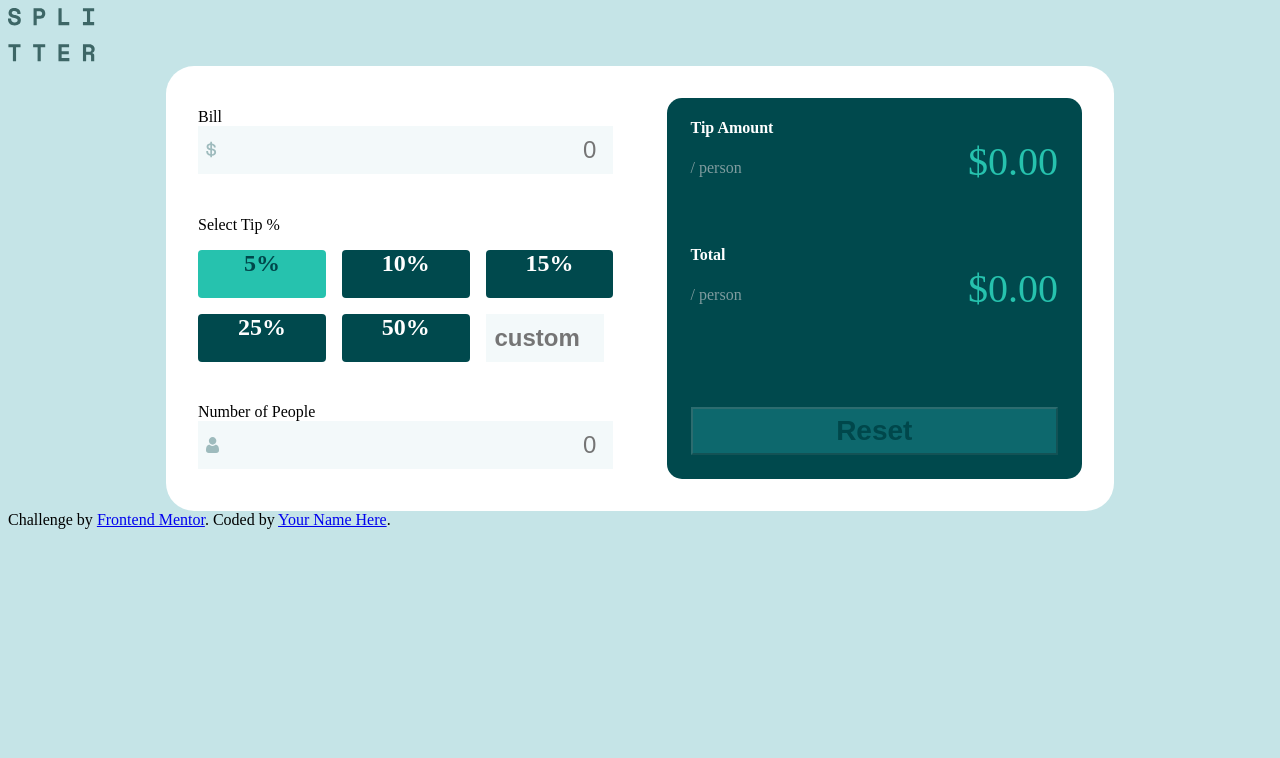
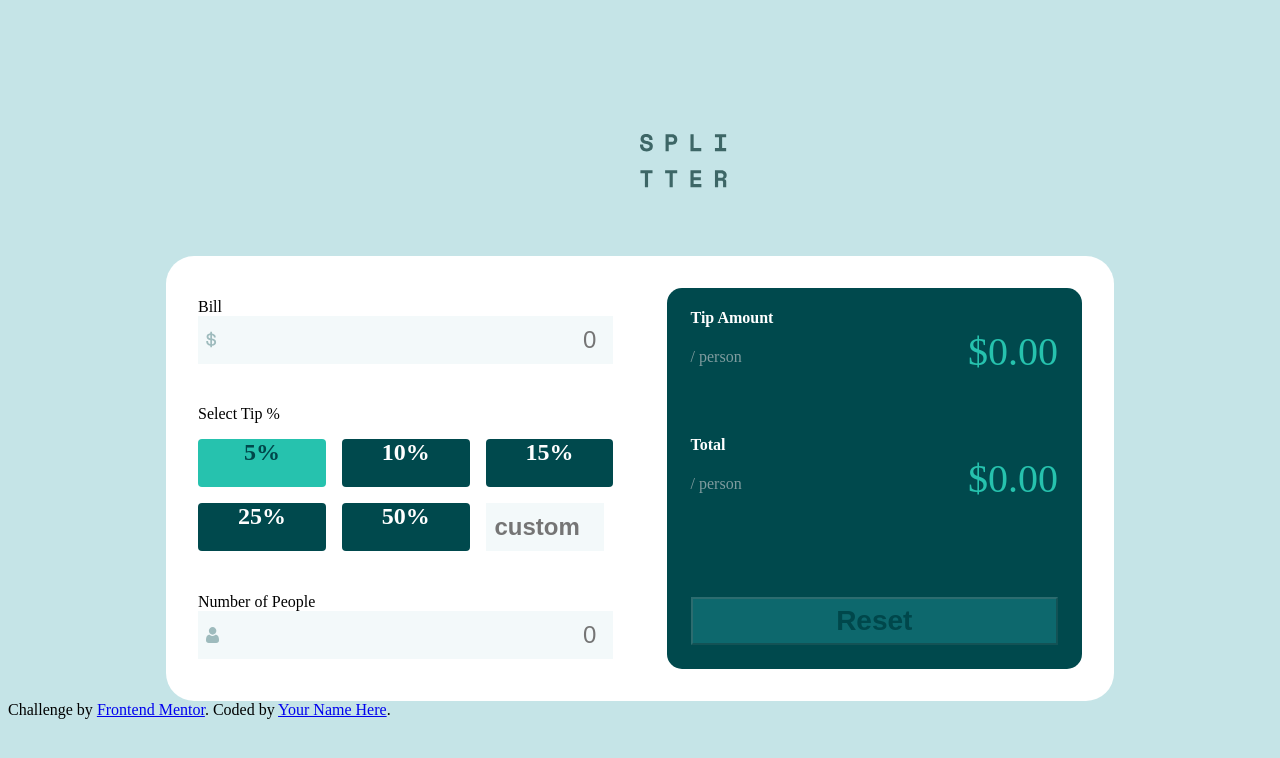
Before and after one commit to roadblock37/tip-calculator, a plain HTML site: page index.html in a window 1280 px wide. Drawn offline with Linux system fonts and the light colour scheme.

Commit message:
positioned logo

```diff
--- a/CSS/desktop.css
+++ b/CSS/desktop.css
@@ -19,6 +19,13 @@
 
 body {
     background-color: var(--background);
+}
+
+.logo {
+    position: relative;
+    left: 50%;
+    margin-top: 10%;
+    margin-bottom: 5%;
 }
 
 /* container that holds input and output containers */
@@ -172,7 +179,7 @@ tip amount and number of people */
     color: var(--btnHoverText);
 }
 
-
+/* radio buttons */
 input[type="radio"] {
     opacity: 0;
     position: absolute;
@@ -186,7 +193,7 @@ input[type="radio"]:checked+label {
     color: var(--btnHoverText);
 }
 
-
+  /* output tip amount */
 .tipTitle {
     color: var(--white);
 }
```
